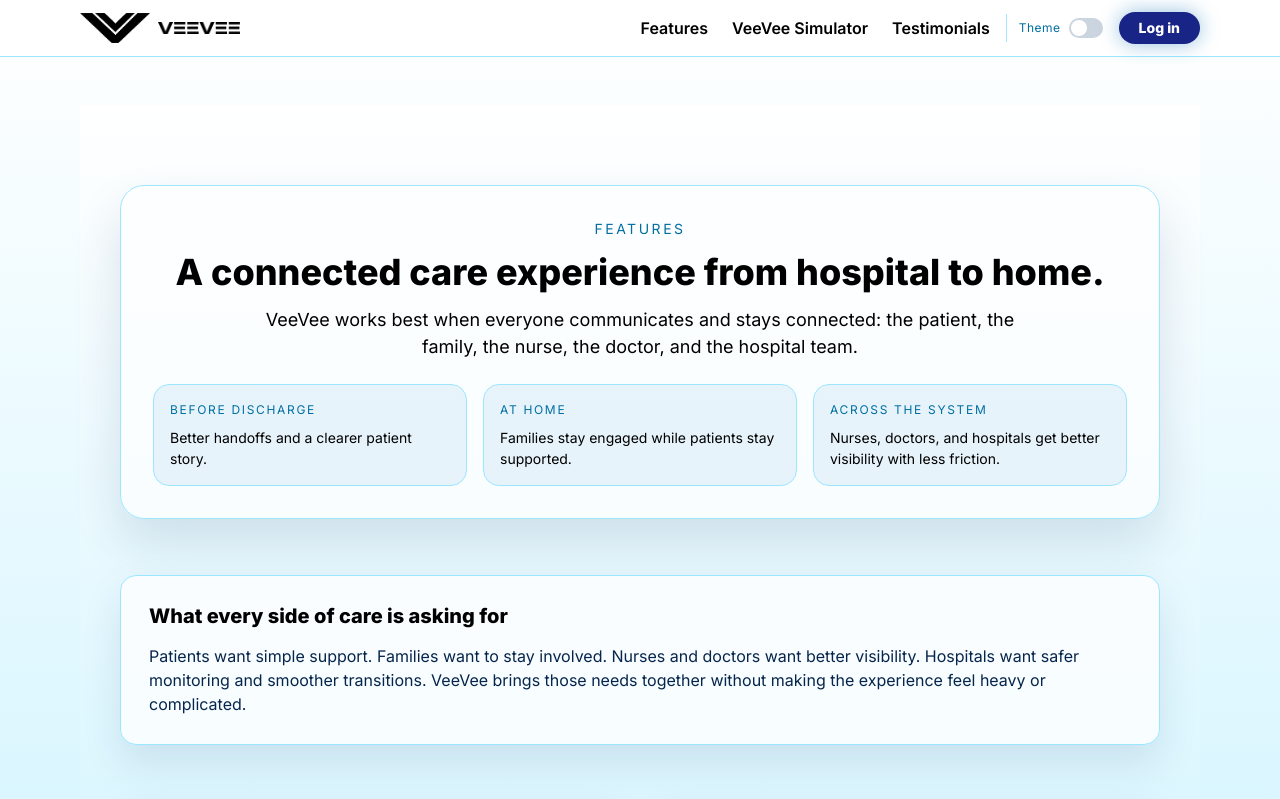
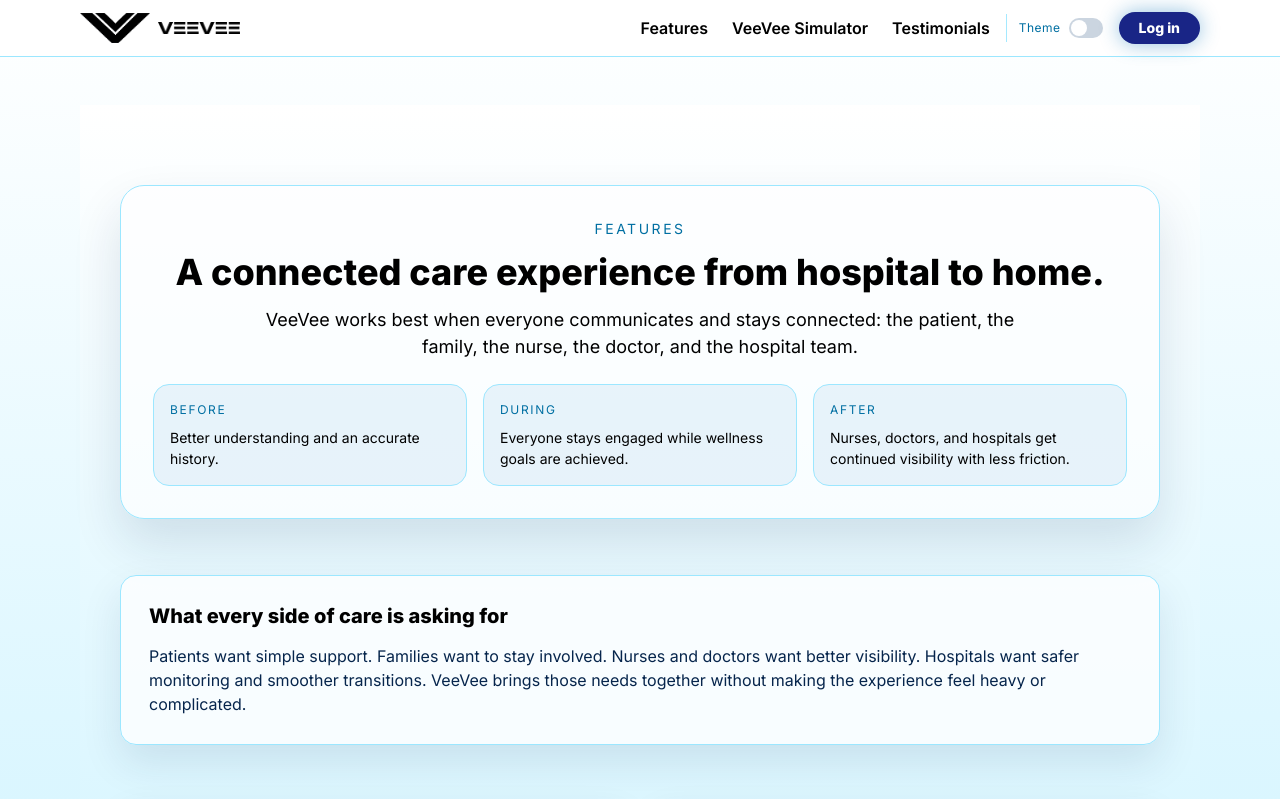
Before and after one commit to cdgonzal/myveevee, a React (Vite) app: page /features in a window 1280 px wide. Shown: the top 799 px of the page. Built offline with nearby package versions, Linux system fonts and the light colour scheme.

Commit message:
CodexAuto: features copy #2

```diff
--- a/src/pages/Features.tsx
+++ b/src/pages/Features.tsx
@@ -146,26 +146,26 @@
               <SimpleGrid columns={{ base: 1, md: 3 }} spacing={4}>
                 <Box borderWidth="1px" borderColor={border} borderRadius="2xl" bg={accentSurface} p={4}>
                   <Text fontSize="xs" textTransform="uppercase" letterSpacing="0.14em" color="accent.soft" mb={2}>
-                    Before discharge
+                    Before
                   </Text>
                   <Text fontSize="sm" color="text.primary">
-                    Better handoffs and a clearer patient story.
+                    Better understanding and an accurate history.
                   </Text>
                 </Box>
                 <Box borderWidth="1px" borderColor={border} borderRadius="2xl" bg={accentSurface} p={4}>
                   <Text fontSize="xs" textTransform="uppercase" letterSpacing="0.14em" color="accent.soft" mb={2}>
-                    At home
+                    During
                   </Text>
                   <Text fontSize="sm" color="text.primary">
-                    Families stay engaged while patients stay supported.
+                    Everyone stays engaged while wellness goals are achieved.
                   </Text>
                 </Box>
                 <Box borderWidth="1px" borderColor={border} borderRadius="2xl" bg={accentSurface} p={4}>
                   <Text fontSize="xs" textTransform="uppercase" letterSpacing="0.14em" color="accent.soft" mb={2}>
-                    Across the system
+                    After
                   </Text>
                   <Text fontSize="sm" color="text.primary">
-                    Nurses, doctors, and hospitals get better visibility with less friction.
+                    Nurses, doctors, and hospitals get continued visibility with less friction.
                   </Text>
                 </Box>
               </SimpleGrid>
```
